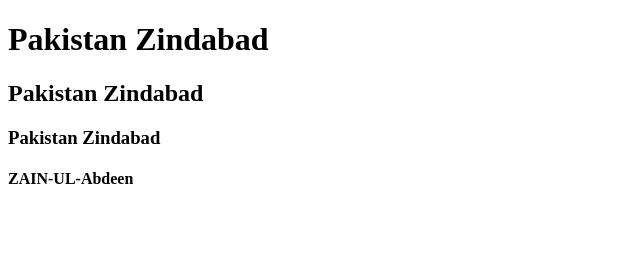
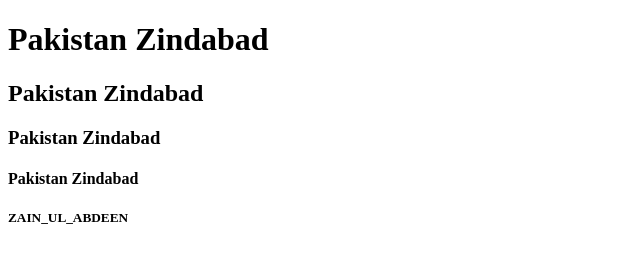
Before and after one commit to Zainulabdeen35/First-practice, a plain HTML site: page index.html in a window 1280 px wide. Shown: the whole page, without its empty margins (0-640 px from the left). Drawn offline with Linux system fonts and the light colour scheme.

Commit message:
changing

```diff
--- a/index.html
+++ b/index.html
@@ -9,8 +9,8 @@
     <h1>Pakistan Zindabad</h1>
     <h2>Pakistan Zindabad</h2>
     <h3>Pakistan Zindabad</h3>
-    <h4>ZAIN-UL-Abdeen</h4>
-
+    <h4>Pakistan Zindabad</h4>
+      <h5>ZAIN_UL_ABDEEN</h5>
 
 </body>
 </html>
```
